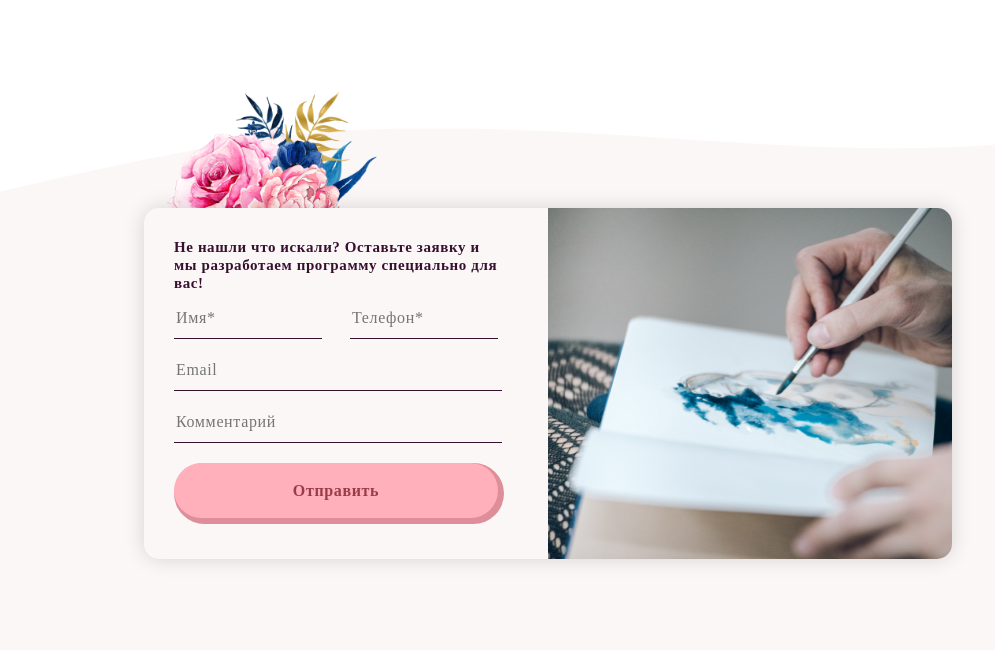
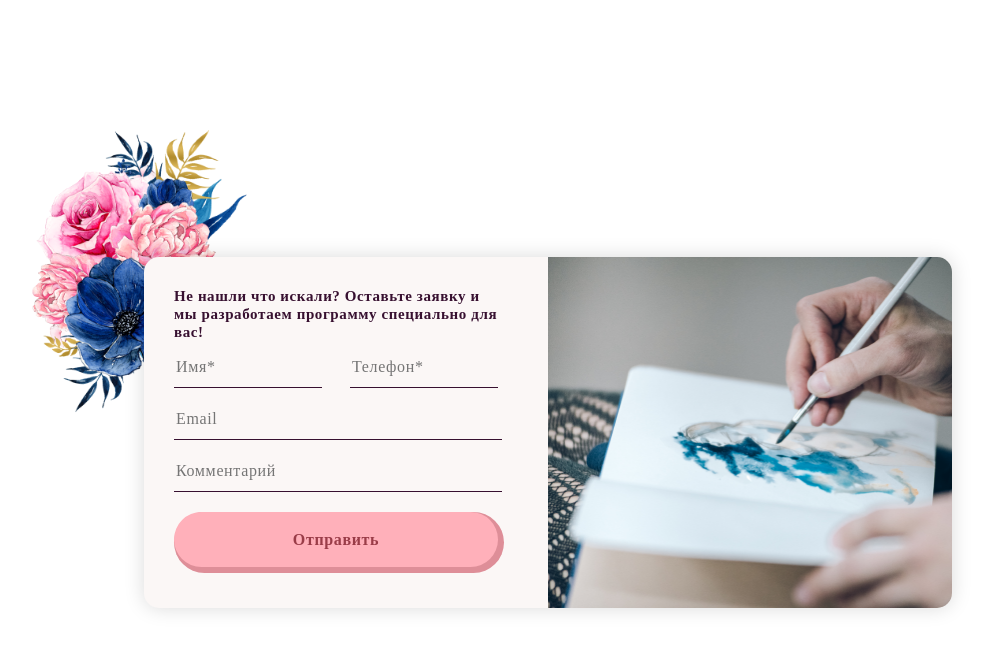
Before and after one commit to ars3nka/ArtBoxes, a plain HTML site: page index.html in a window 1280 px wide. Shown: the whole page, without its empty margins (92-1087 px from the left). Drawn offline with Linux system fonts and the light colour scheme.

Commit message:
fix flower

```diff
--- a/index.html
+++ b/index.html
@@ -10,6 +10,7 @@
 </head>
 <body>
   <div class="main">
+    <img src="images/1-flowers 2.png" alt="" class="flower">
     <div class="form">
       <form action="">
 
@@ -28,7 +29,6 @@
 
       </form>
     </div>
-    <img src="images/1-flowers 2.png" alt="" class="flower">
   </div>
 </body>
 </html>
--- a/styles/style.css
+++ b/styles/style.css
@@ -3,23 +3,23 @@ body {
 }
 
 .main {
-  display: flex;
-  justify-content: center;
-  padding: 200px 0px;
-  background-image: url(../images/bg.png);
+  width: 900px;
+  margin: 0 auto;
+  /* background-image: url(../images/bg.png); */
   background-repeat: no-repeat;
   background-position: center;
-  /* flex-direction: column; */
 }
 
 .form {
   width: 808px;
   height: 351px;
   background: #FBF7F6;
-  /* Default Element Shadow */
   box-shadow: 0px 0px 20px rgba(0, 0, 0, 0.15);
   border-radius: 15px;
+  position: relative; /*Чтобы поднять форму вверх*/
+  bottom: 250px; /*Поднять форму вверх*/
   display: flex;
+  margin: 0 auto; /*Выравнивание формы по центу*/
   flex-direction: row;
   z-index: 2;
 }
@@ -59,7 +59,6 @@ body {
   font-weight: 400;
   font-size: 16px;
   line-height: 20px;
-  /* identical to box height */
   letter-spacing: 0.04em;
   color: #371030;
   border: 0px;
@@ -91,10 +90,7 @@ body {
   text-align: center;
   letter-spacing: 0.04em;
   color: #9A3C48;
-
-  /* Button Colors/BTN Red */
   background: #FFB0BA;
-  /* Button Shadows/BTN Red - Shadow */
   box-shadow: 3px 3px 0px 3px #DE8E98;
   border-radius: 100px;
   border: 0px;
@@ -104,11 +100,10 @@ body {
 }
 
 .flower {
-  position: absolute;
+  position: relative;
   width: 495.06px;
   height: 495.06px;
-  left: 100px;
-  top: -20px;
+  left: -220px;
+  top: 10px;
   z-index: 1;
-  /* transform: matrix(-0.32, 0.95, 0.95, 0.32, 0, 0); */
 }
```
